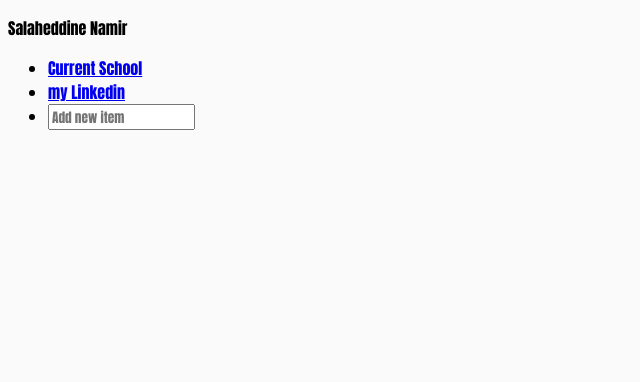
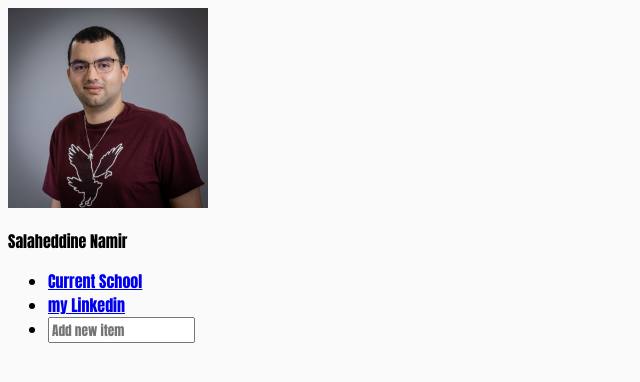
Before and after one commit to T3rryc/webpage, a plain HTML site: page index.html in a window 1280 px wide. Shown: the whole page, without its empty margins (0-640 px from the left). Drawn offline with Linux system fonts and the light colour scheme.

Commit message:
add image on 2nd section

```diff
--- a/index.html
+++ b/index.html
@@ -18,6 +18,7 @@
         </div>
     </section>
     <section>
+        <img src="/photo.jpg" alt="" width="200" height="200">
         <p>Salaheddine Namir</p>
         <div>
             <ul id="myList">
```
Also changed, not shown: photo.jpg (added).
